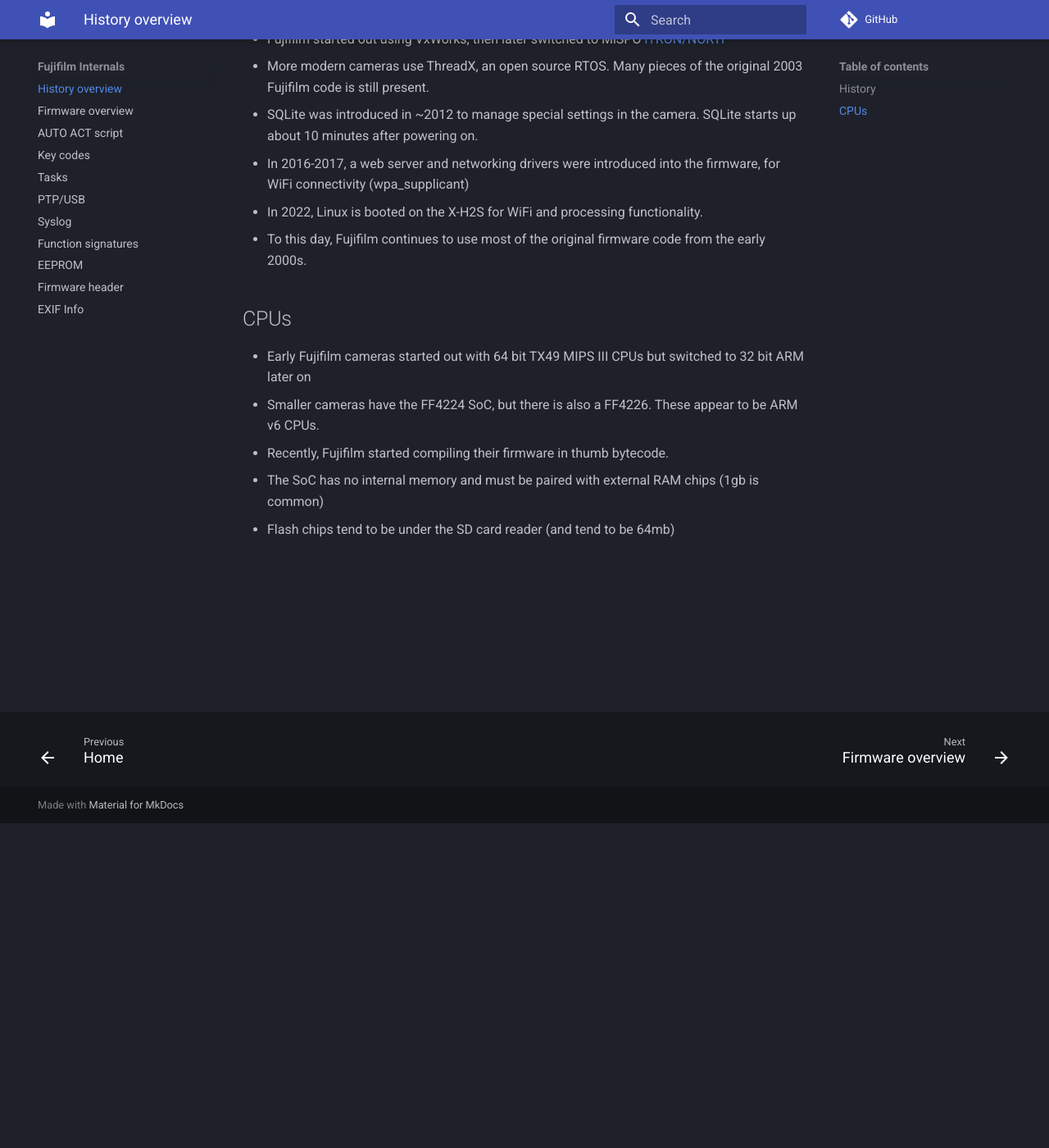
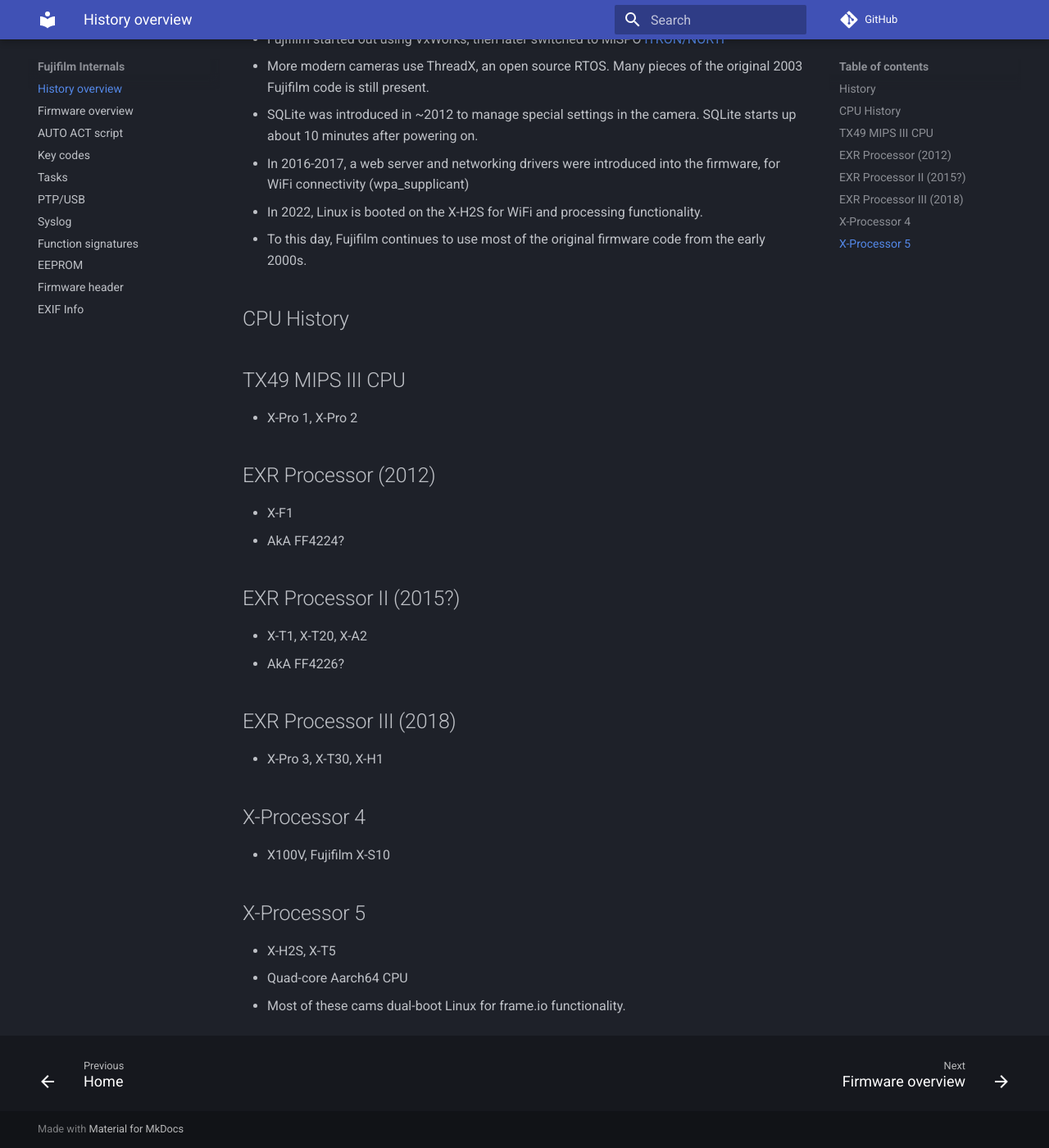
Before and after one commit to fujihack/wiki, an MkDocs documentation site: the page built from docs/history.md, in a window 1280 px wide and 1400 px high, scrolled down 396 px. Shown: the whole window at 82% size. Built offline with MkDocs 1.6.1 and Material for MkDocs 9.7.7, drawn with Linux system fonts in a browser that asks for light colours; comment, search, counter and statistics services are not loaded.

Commit message:
Update history.md

```diff
--- a/docs/history.md
+++ b/docs/history.md
@@ -11,9 +11,20 @@
 - In 2022, Linux is booted on the X-H2S for WiFi and processing functionality.
 - To this day, Fujifilm continues to use most of the original firmware code from the early 2000s.
 
-## CPUs
-- Early Fujifilm cameras started out with 64 bit TX49 MIPS III CPUs but switched to 32 bit ARM later on
-- Smaller cameras have the FF4224 SoC, but there is also a FF4226. These appear to be ARM v6 CPUs.
-- Recently, Fujifilm started compiling their firmware in thumb bytecode.
-- The SoC has no internal memory and must be paired with external RAM chips (1gb is common)
-- Flash chips tend to be under the SD card reader (and tend to be 64mb)
+## CPU History
+## TX49 MIPS III CPU
+- X-Pro 1, X-Pro 2
+## EXR Processor (2012)
+- X-F1
+- AkA FF4224?
+## EXR Processor II (2015?)
+- X-T1, X-T20, X-A2
+- AkA FF4226?
+## EXR Processor III (2018)
+- X-Pro 3, X-T30, X-H1
+## X-Processor 4
+- X100V, Fujifilm X-S10
+## X-Processor 5
+- X-H2S, X-T5
+- Quad-core Aarch64 CPU
+- Most of these cams dual-boot Linux for frame.io functionality.
```
